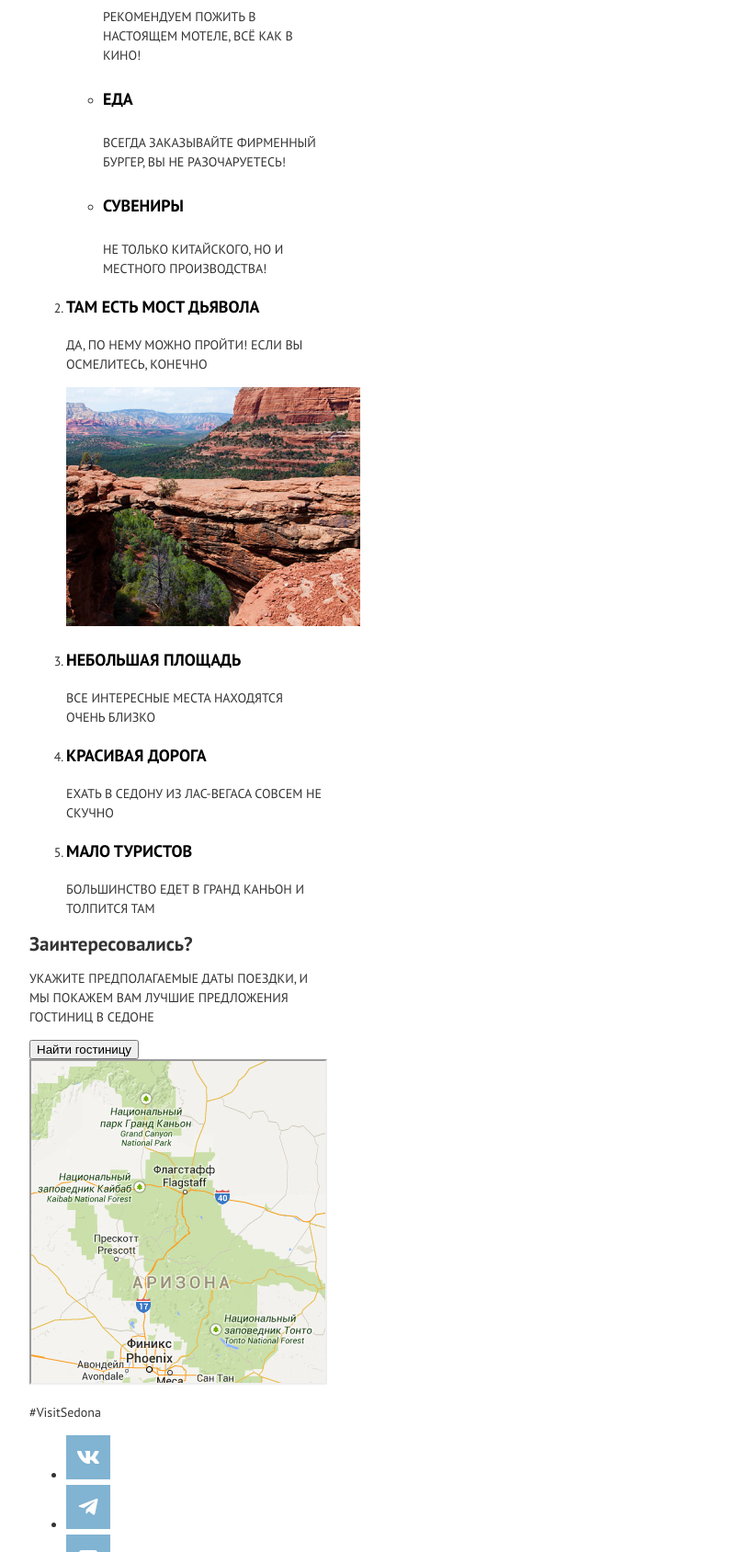
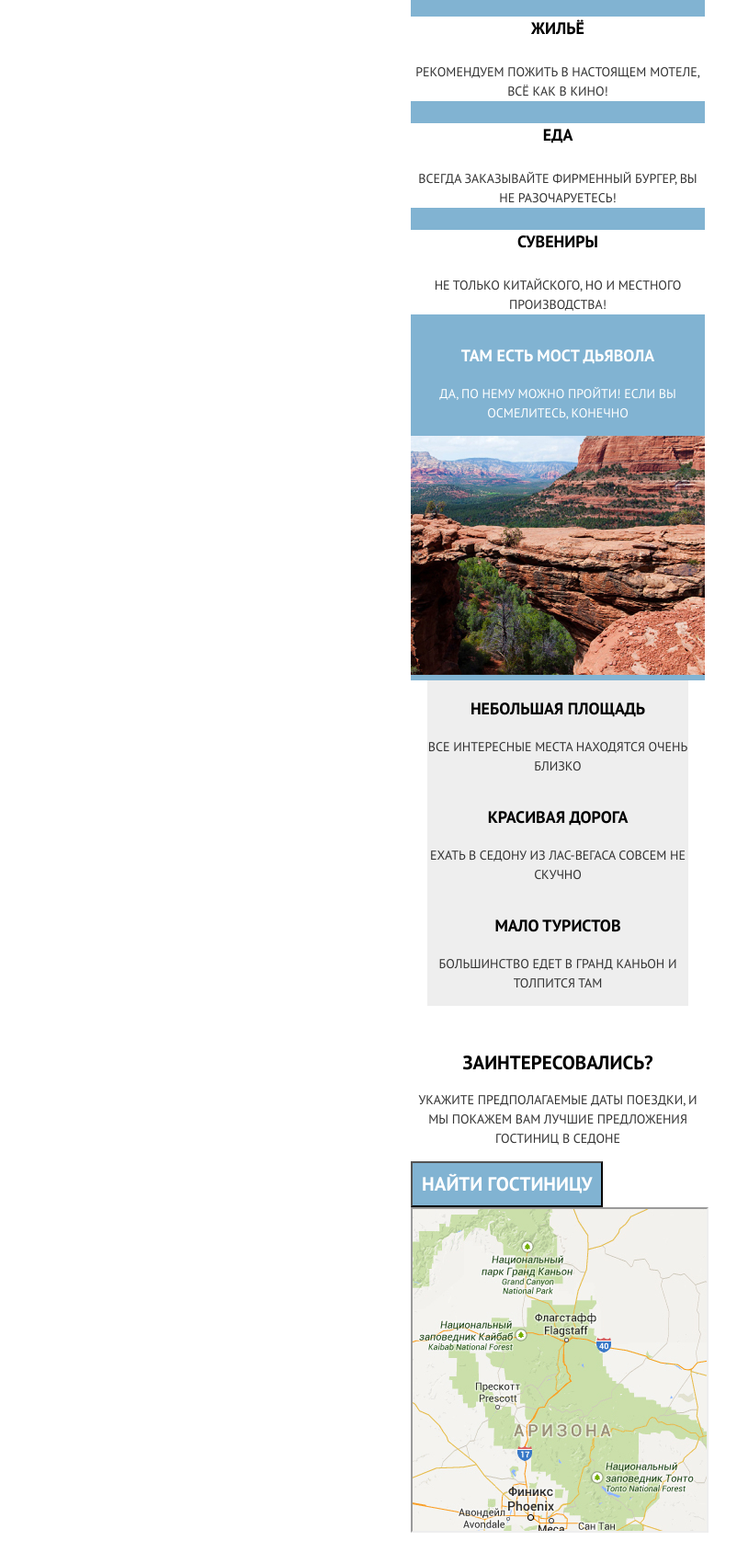
Before and after one commit to htmlacademy-adaptive/2215723-sedona-28, a website: page source/index.html in a window 1280 px wide. Shown: the part 1089-2777 px from the top of the page at 92% size, without its empty margins (33-835 px from the left). Drawn offline with nearby package versions, Linux system fonts and the light colour scheme; files that its build step writes are made by us from their sources.

Commit message:
Задает основные стили на главной странице

```diff
--- a/source/index.html
+++ b/source/index.html
@@ -51,7 +51,7 @@
             каньон!</p>
         </div>
         <ol class="advantages__list">
-          <li class="advantages__item">
+          <li class="advantages__item advantages__item--blue-background">
             <h3 class="advantages__subtitle subtitle">Настоящий городок</h3>
             <p class="advantages__description description">Седона не аттракцион для туристов, там течёт своя жизнь</p>
             <img class="advantages__image" width="320" height="260"
@@ -75,22 +75,22 @@
               </li>
             </ul>
           </li>
-          <li class="advantages__item">
+          <li class="advantages__item advantages__item--blue-background">
             <h3 class="advantages__subtitle subtitle">Там есть мост дьявола</h3>
             <p class="advantages__description description">Да, по нему можно пройти! Если вы осмелитесь, конечно</p>
             <img class="advantages__image" width="320" height="260" src="img/mobile/index/advantages-bridge-mobile.jpg"
               alt="Скалы Седоны.">
           </li>
-          <li class="advantages__item">
-            <h3 class="advantages__subtitle subtitle">Небольшая площадь</h3>
+          <li class="advantages__item advantages__item--grey-background">
+            <h3 class="subtitle">Небольшая площадь</h3>
             <p class="advantages__description description">Все интересные места находятся очень близко</p>
           </li>
-          <li class="advantages__item">
-            <h3 class="advantages__subtitle subtitle">Красивая дорога</h3>
+          <li class="advantages__item advantages__item--grey-background">
+            <h3 class="subtitle">Красивая дорога</h3>
             <p class="advantages__description description">Ехать в Седону из Лас-Вегаса совсем не скучно</p>
           </li>
-          <li class="advantages__item">
-            <h3 class="advantages__subtitle subtitle">Мало туристов</h3>
+          <li class="advantages__item advantages__item--grey-background">
+            <h3 class="subtitle">Мало туристов</h3>
             <p class="advantages__description description">Большинство едет в Гранд Каньон и толпится там</p>
           </li>
         </ol>
@@ -103,8 +103,9 @@
           предложения гостиниц в Седоне</p>
         <button class="search__button button" type="button">Найти гостиницу</button>
       </div>
-      <iframe src="img/mobile/index/map-mobile.jpg" height="350" width="320"></iframe>
+
     </section>
+    <iframe src="img/mobile/index/map-mobile.jpg" height="350" width="320"></iframe>
   </main>
   <footer class="footer">
     <div class="footer__wrapper">
--- a/source/less/blocks/advantages-annotation.less
+++ /dev/null
@@ -1,7 +0,0 @@
-.advantages-annotation {
-  padding: 32px 18px;
-  display: flex;
-  flex-direction: column;
-  text-align: center;
-  align-items: center;
-}
--- a/source/less/blocks/advantages.less
+++ b/source/less/blocks/advantages.less
@@ -1 +1,37 @@
-.advantages {}
+.advantages {
+  padding: 32px 18px;
+  width: 320px;
+  box-sizing: border-box;
+}
+
+.advantages__annotation {
+  display: flex;
+  flex-direction: column;
+  text-align: center;
+  align-items: center;
+}
+
+.advantages__list {
+  .list-reset;
+  display: flex;
+  flex-direction: column;
+  text-align: center;
+  align-items: center;
+}
+
+.advantages__subtitle {
+  color: @color-second;
+}
+
+.advantages__item--blue-background {
+  background-color: @color-bg;
+  color: @color-second;
+}
+
+.advantages__item--grey-background {
+  background-color: @color-bg-grey;
+}
+
+.advatages__service {
+  background-color: @color-second;
+}
--- /dev/null
+++ b/source/less/blocks/button.less
@@ -0,0 +1,13 @@
+.button {
+  padding: 10px;
+  display: flex;
+  justify-content: center;
+  align-items: center;
+  font-family: @font-family-base;
+  font-size: 21px;
+  line-height: 26px;
+  font-weight: 700;
+  color: @color-second;
+  background-color: @color-bg;
+  text-transform: uppercase;
+}
--- /dev/null
+++ b/source/less/blocks/copyright.less
@@ -0,0 +1,7 @@
+.copyright__link {
+  text-decoration: none;
+  text-transform: uppercase;
+  color: @color-title;
+}
+
+.copyright__text {}
--- /dev/null
+++ b/source/less/blocks/footer.less
@@ -0,0 +1,7 @@
+.footer__hashtag {
+  font-weight: 700;
+  font-size: 21px;
+  line-height: 26px;
+  color: @color-title;
+  text-transform: uppercase;
+}
--- a/source/less/blocks/page.less
+++ b/source/less/blocks/page.less
@@ -12,6 +12,7 @@
 .page__body {
   margin: 0 auto;
   min-height: 100%;
+  width: 320px;
   min-width: 320px;
   max-width: 1150px;
 }
--- /dev/null
+++ b/source/less/blocks/search.less
@@ -0,0 +1,11 @@
+.search {
+  text-align: center;
+}
+
+.search__title {
+  font-weight: 700;
+  font-size: 21px;
+  line-height: 26px;
+  color: @color-title;
+  text-transform: uppercase;
+}
--- /dev/null
+++ b/source/less/blocks/service.less
@@ -0,0 +1,8 @@
+.service {
+  .list-reset;
+}
+
+.service__item {
+  color: @color-base;
+  background-color: @color-second;
+}
--- /dev/null
+++ b/source/less/blocks/social.less
@@ -0,0 +1,4 @@
+.social__list {
+  .list-reset;
+  display: flex;
+}
--- a/source/less/style.less
+++ b/source/less/style.less
@@ -18,4 +18,9 @@
 @import "./blocks/subtitle.less";
 @import "./blocks/description.less";
 @import "./blocks/advantages.less";
-@import "./blocks/advantages-annotation.less";
+@import "./blocks/service.less";
+@import "./blocks/search.less";
+@import "./blocks/button.less";
+@import "./blocks/footer.less";
+@import "./blocks/social.less";
+@import "./blocks/copyright.less";
--- a/source/less/variables.less
+++ b/source/less/variables.less
@@ -4,6 +4,7 @@
 @color-title-disabled: #b3b3b3;
 @color-second: #ffffff;
 @color-bg: #81b3d2;
+@color-bg-grey: #eeeeee;
 @color-bg-hover: #669ec0;
 @color-bg-active: #5496bd;
 @color-bg-disabled: #e5e5e5;
```
